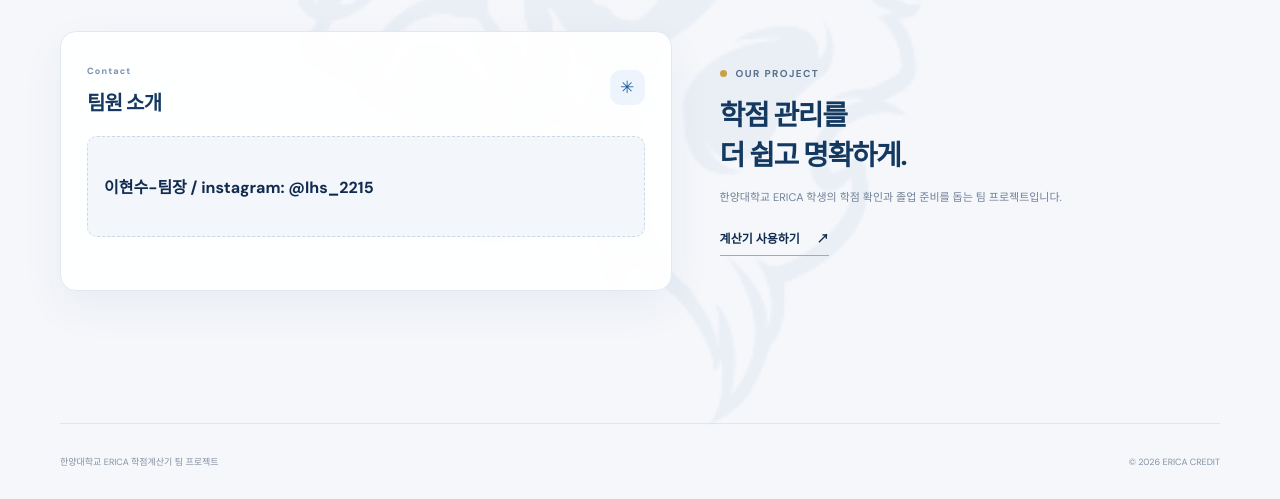
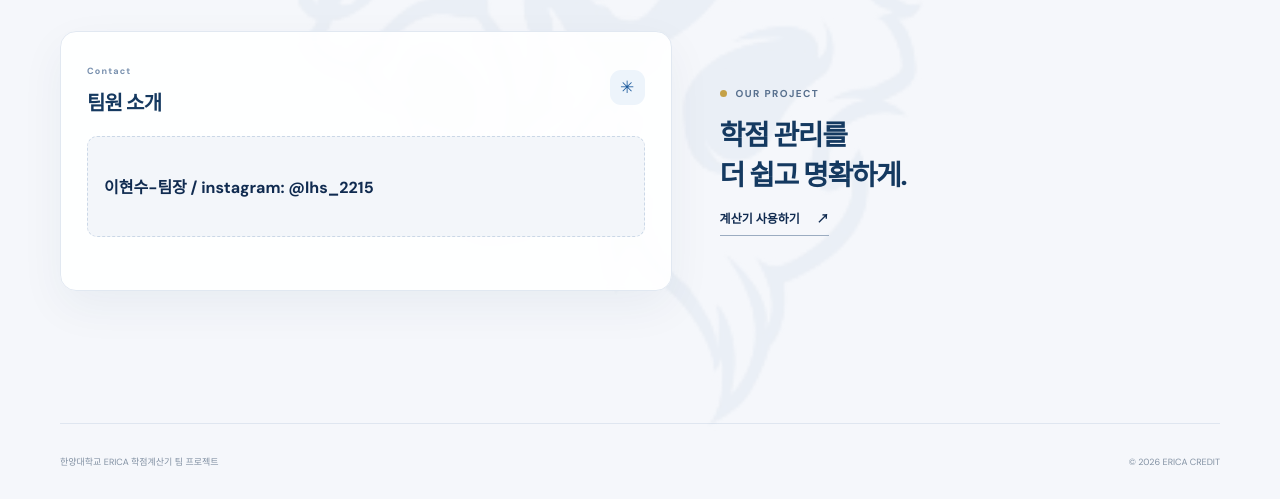
Before and after one commit to lhs2215/team-project_khg-lhs, a plain HTML site: page Contact.html in a window 1280 px wide. Shown: the part 339-838 px from the top of the page. Drawn offline with Linux system fonts and the light colour scheme.

Commit message:
메시지 수정

```diff
--- a/Contact.html
+++ b/Contact.html
@@ -12,7 +12,7 @@
   <header class="site-header"><a class="brand" href="index.html" aria-label="ERICA 학점계산기 홈"><img class="brand-logo" src="erica-logo.png" alt="한양대학교 ERICA"><span class="brand-caption">학점계산기</span></a><nav class="main-nav" aria-label="주요 메뉴"><a href="index.html">Home</a><a href="Residential.html">Residential</a><a class="active" href="Contact.html" aria-current="page">Contact</a></nav></header>
   <main class="page-shell">
     <section class="page-hero section-shell reveal"><div class="eyebrow"><span class="eyebrow-dot"></span> MEET THE TEAM</div><h1>팀원 <span class="title-accent">소개</span></h1><p>문의사항이 있다면<br>아래 연락처로 문의해 주세요!</p></section>
-    <section class="section-shell contact-content reveal"><div class="panel contact-panel"><div class="panel-heading"><div><span class="panel-kicker">Contact</span><h2>팀원 소개</h2></div><span class="panel-icon">✳</span></div><p class="panel-description"></p><div class="contact-placeholder"></span><h4>이현수-팀장 / <span>instagram: @lhs_2215</h4></span></div></div><div class="contact-side"><div class="eyebrow"><span class="eyebrow-dot"></span> OUR PROJECT</div><h2>학점 관리를<br>더 쉽고 명확하게.</h2><p>한양대학교 ERICA 학생의 학점 확인과 졸업 준비를 돕는 팀 프로젝트입니다.</p><a class="inline-link" href="index.html">계산기 사용하기 <span>↗</span></a></div></section>
+    <section class="section-shell contact-content reveal"><div class="panel contact-panel"><div class="panel-heading"><div><span class="panel-kicker">Contact</span><h2>팀원 소개</h2></div><span class="panel-icon">✳</span></div><p class="panel-description"></p><div class="contact-placeholder"></span><h4>이현수-팀장 / <span>instagram: @lhs_2215</h4></span></div></div><div class="contact-side"><div class="eyebrow"><span class="eyebrow-dot"></span> OUR PROJECT</div><h2>학점 관리를<br>더 쉽고 명확하게.</h2><a class="inline-link" href="index.html">계산기 사용하기 <span>↗</span></a></div></section>
   </main>
   <footer class="site-footer section-shell"><span>한양대학교 ERICA 학점계산기 팀 프로젝트</span><span>© 2026 ERICA CREDIT</span></footer>
 </body>
```
